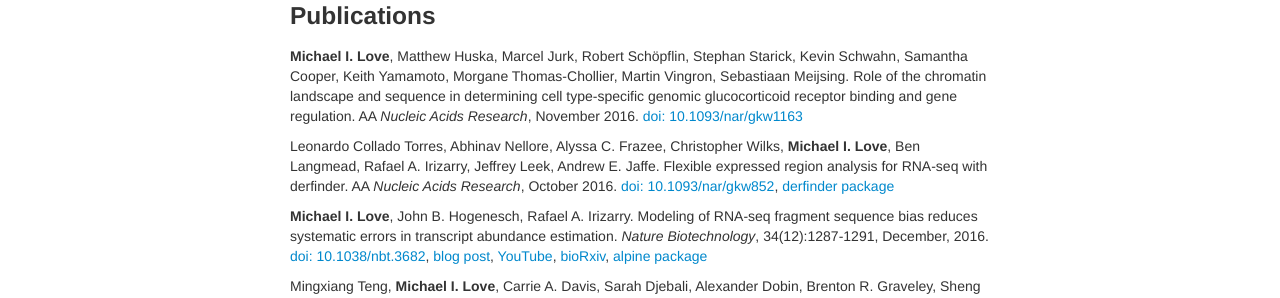
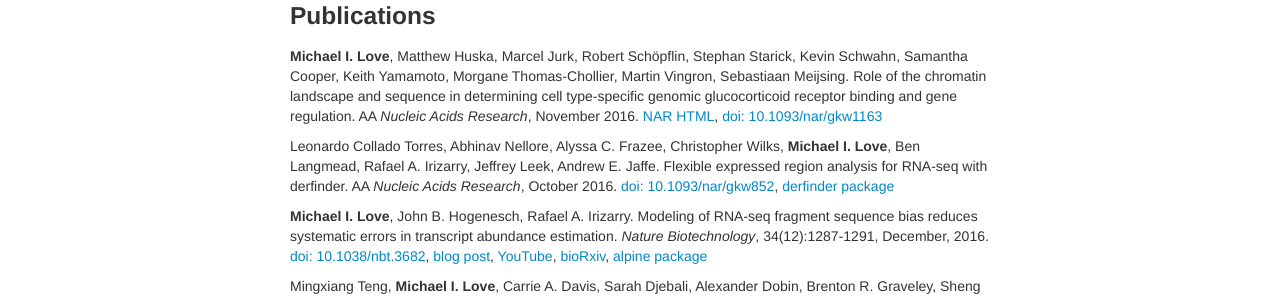
Before and after one commit to mikelove/mikelove.github.io, a Jekyll site: the page built from pages/papers.md, in a window 1280 px wide. Shown: the part 266-564 px from the top of the page. Built offline with Jekyll 4.4.1, drawn with Linux system fonts in a browser that asks for light colours.

Commit message:
add html link

```diff
--- a/pages/papers.md
+++ b/pages/papers.md
@@ -20,6 +20,7 @@ Role of the chromatin landscape and sequence in determining cell
 type-specific genomic glucocorticoid receptor binding and gene
 regulation.
 AA *Nucleic Acids Research*, November 2016.
+[NAR HTML](http://nar.oxfordjournals.org/content/early/2016/11/29/nar.gkw1163.long),
 [doi: 10.1093/nar/gkw1163](http://dx.doi.org/10.1093/nar/gkw1163)
 
 Leonardo Collado Torres, Abhinav Nellore, Alyssa C. Frazee,
```
